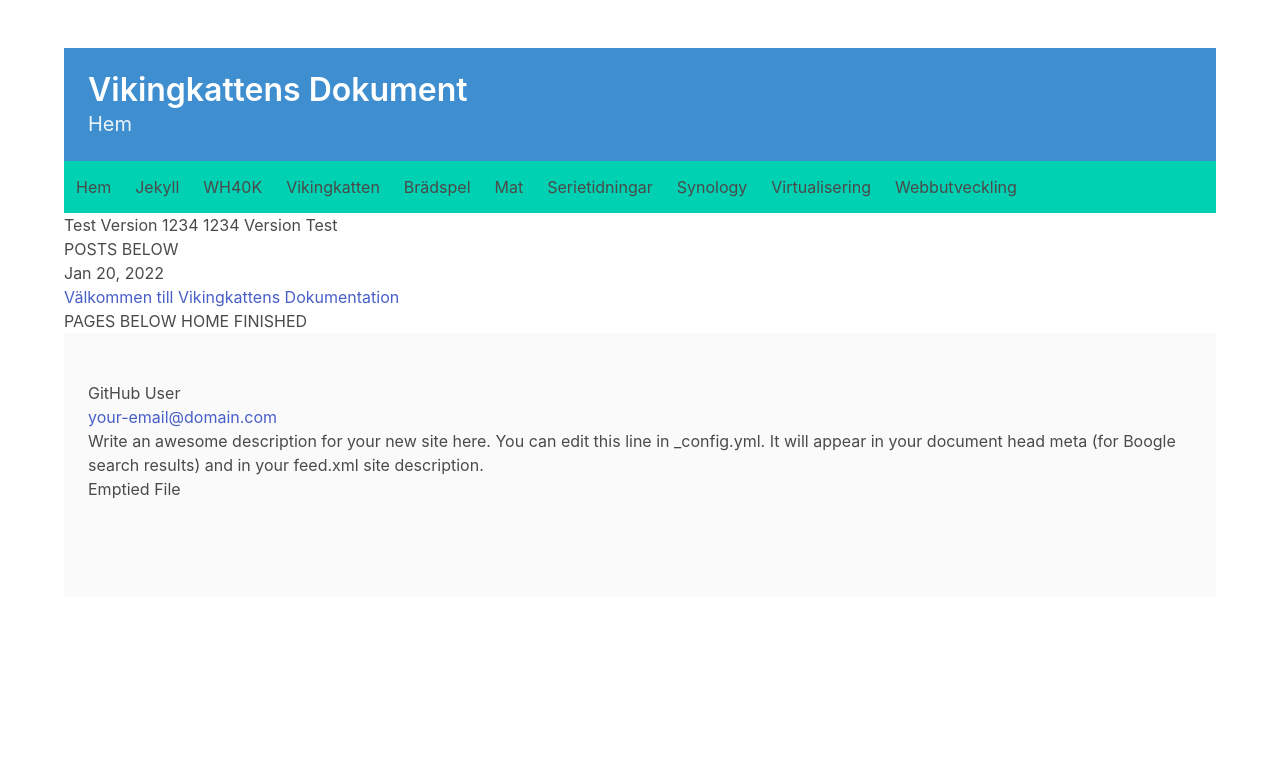
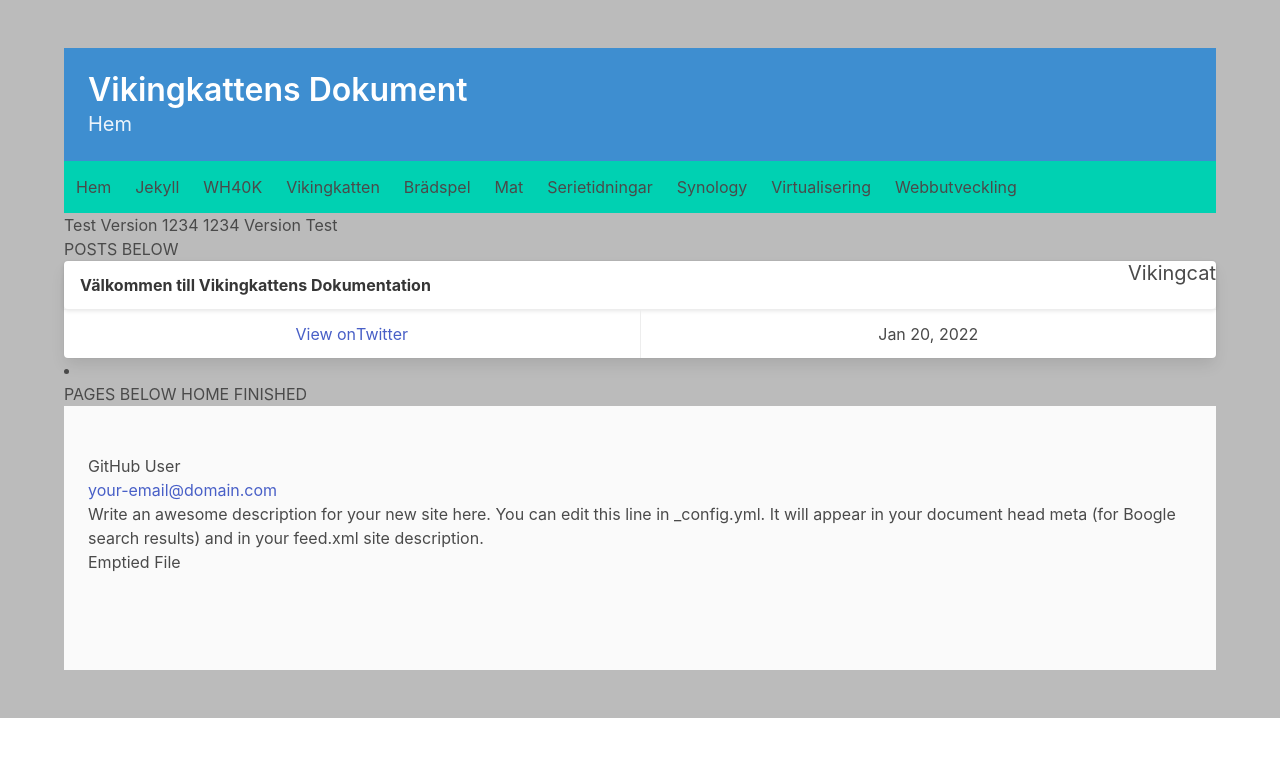
Before and after one commit to viking-cat/dokument, a Jekyll site: the page built from index.html, in a window 1280 px wide. Shown: the top 757 px of the page. Built offline with Jekyll 4.4.1, drawn with Linux system fonts in a browser that asks for light colours.

Commit message:
improving posts

```diff
--- a/_layouts/default.html
+++ b/_layouts/default.html
@@ -1,15 +1,11 @@
 <!DOCTYPE html>
 <html lang="{{ page.lang | default: site.lang | default: "en" }}">
     {%- include head.html -%}
-    <body>
+    <body style="background-color: #BBBBBB;">
         <section class="section">
             <div class="container">
                 {%- include header.html -%}
-                <main class="page-content" aria-label="Content">
-                    <div class="wrapper">
-                    {{ content }}
-                    </div>
-                </main>
+                {{ content }}
                 {%- include footer.html -%}
             </div>
         </section>
--- a/_layouts/home.html
+++ b/_layouts/home.html
@@ -19,21 +19,47 @@
     POSTS BELOW
 
     {%- if posts.size > 0 -%}
-        {%- if page.list_title -%}
-            <h2 class="post-list-heading">{{ page.list_title }}</h2>
-        {%- endif -%}
-        <ul class="post-list">
-            {%- assign date_format = site.minima.date_format | default: "%b %-d, %Y" -%}
-            {%- for post in posts -%}
-                <li>
-                    <span class="post-meta">{{ post.date | date: date_format }}</span>
-                    <h3><a class="post-link" href="{{ post.url | relative_url }}">{{ post.title | escape }}</a></h3>
-                    {%- if site.show_excerpts -%}
-                        {{ post.excerpt }}
-                    {%- endif -%}
-                </li>
-            {%- endfor -%}
-        </ul>
+
+        {%- if page.list_title -%}<h2 class="post-list-heading">{{ page.list_title }}</h2>{%- endif -%}
+
+        {%- assign date_format = site.minima.date_format | default: "%b %-d, %Y" -%}
+        {%- for post in posts -%}
+        <div class="card">
+            <a class="post-link" href="{{ post.url | relative_url }}">
+                <header class="card-header">
+                    <p class="card-header-title">{{ post.title | escape }}</p>
+                    <p class="subtitle">{{ post.author | escape }}</p>
+                </header>
+                {%- if site.show_excerpts -%}
+                    <div class="card-content">
+                        <div class="content">
+                            {{ post.excerpt }}
+                        </div>
+                    </div>
+                {%- endif -%}
+                <footer class="card-footer">
+                    <p class="card-footer-item">
+                        <span>
+                            View on <a href="https://twitter.com/codinghorror/status/506010907021828096">Twitter</a>
+                        </span>
+                    </p>
+                    <p class="card-footer-item">
+                        <span>
+                            {{ post.date | date: date_format }}
+                        </span>
+                    </p>
+                </footer>
+            </a>
+        </div>
+
+
+            <li>
+
+
+
+            </li>
+        {%- endfor -%}
+
     {%- endif -%}
 
     PAGES BELOW
```
Also changed, not shown: _posts/2022-01-20-Få igång Jekyll.md (+1 -0 lines).
